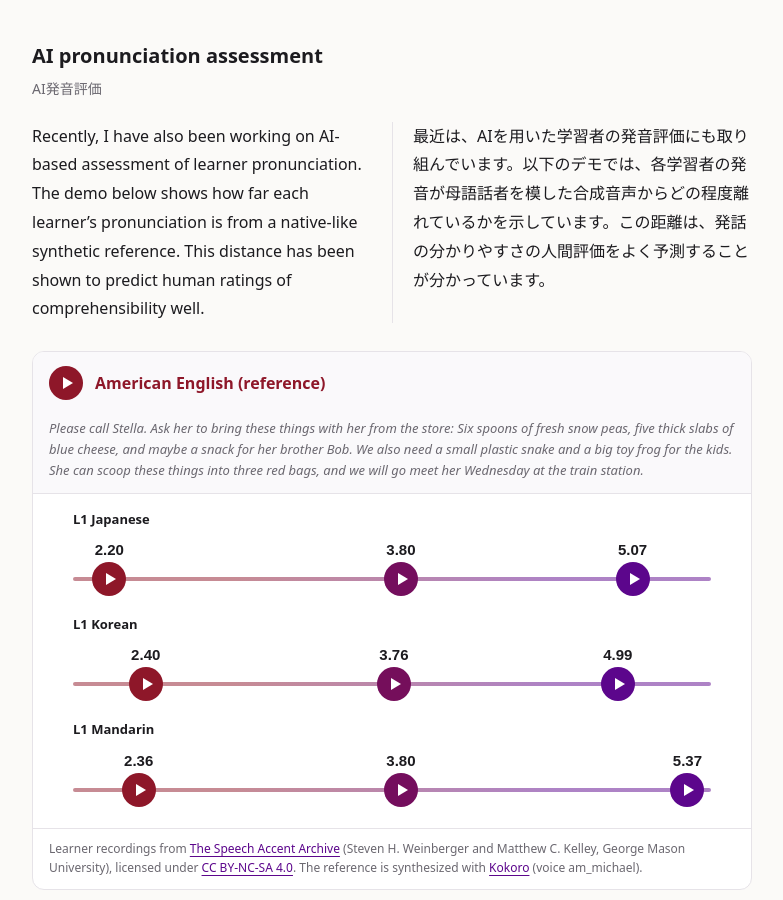
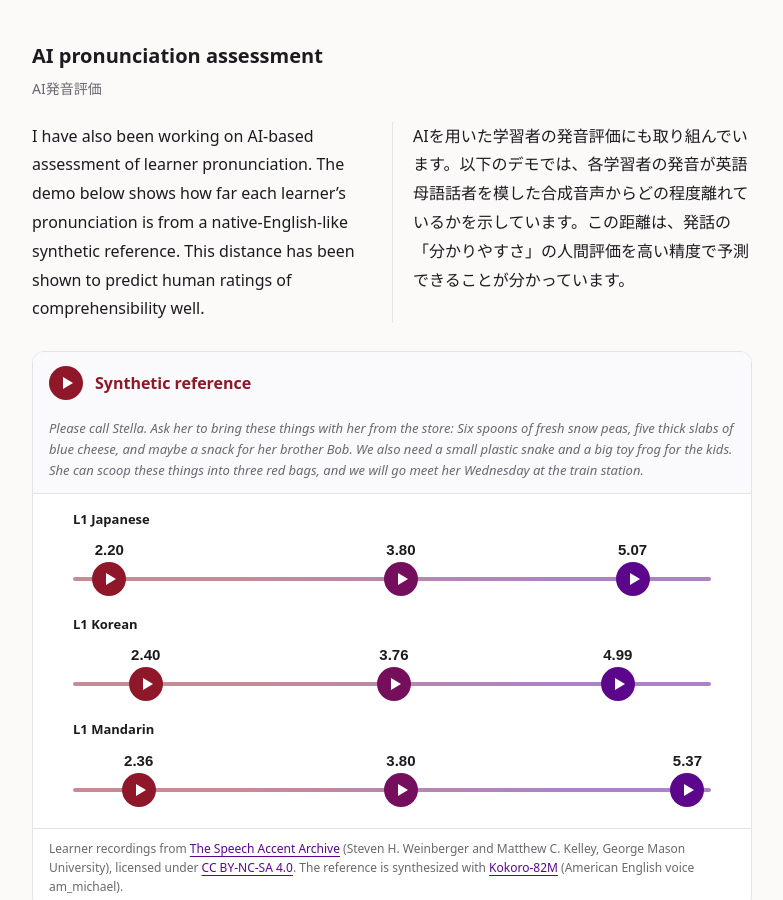
Before and after one commit to kakeru-yazawa/kakeru-yazawa.github.io, a plain HTML site: page projects.html in a window 1280 px wide. Shown: the part 1900-2800 px from the top of the page, without its empty margins (248-1031 px from the left). Drawn offline with Linux system fonts and the light colour scheme.

Commit message:
Projects: revised section texts; reference labelled Synthetic reference
- J-AESOP: uses the corpus to show (citation removed); Japanese with a comma
- Perception: 音声知覚のモデル化も研究しています
- Pronunciation assessment: texts revised; reference label Synthetic reference, Kokoro-82M credited in the caption

Co-Authored-By: Claude Sonnet 5.5 <noreply@anthropic.com>
Claude-Session: https://claude.ai/code/session_017CZecyo9kFjquxA1kZvrWT

```diff
--- a/projects.html
+++ b/projects.html
@@ -38,10 +38,10 @@
     <p class="project-title-ja">第二言語音声コーパス</p>
     <div class="bilingual">
       <div lang="en">
-        <p>I build and analyze L2 speech corpora. The demo below, based on the J&#8209;AESOP corpus (Yazawa et al., 2025), shows how Japanese learners&rsquo; production of English vowels changes with their proficiency.</p>
+        <p>I build and analyze L2 speech corpora. The demo below uses the J&#8209;AESOP corpus to show how Japanese learners&rsquo; production of English vowels changes with their proficiency.</p>
       </div>
       <div>
-        <p>第二言語音声コーパスを構築・分析しています。以下のデモは、J&#8209;AESOPコーパス（Yazawa et al., 2025）を用いて、日本語母語話者の英語母音の発音が習熟度によってどのように変化するかを示したものです。</p>
+        <p>第二言語音声コーパスを構築・分析しています。以下のデモでは、日本語母語話者の英語母音の発音が習熟度によってどのように変化するかを、J&#8209;AESOPコーパスを用いて示しています。</p>
       </div>
     </div>
 
@@ -78,7 +78,7 @@
         <p>Another line of my research is computational modeling of speech perception. The demo below shows a neural network trained on the Corpus of Spontaneous Japanese (CSJ): click or drag on the F1&ndash;F2 plane to see how the network maps each sound onto a vowel category.</p>
       </div>
       <div>
-        <p>音声知覚のモデル化も研究テーマの一つです。以下のデモは日本語話し言葉コーパス（CSJ）で訓練したニューラルネットワークで、F1&ndash;F2平面をクリックまたはドラッグすると、その音がどの母音カテゴリーに分類されるかを確認できます。</p>
+        <p>音声知覚のモデル化も研究しています。以下のデモは日本語話し言葉コーパス（CSJ）で訓練したニューラルネットワークで、F1&ndash;F2平面をクリックまたはドラッグすると、その音がどの母音カテゴリーに分類されるかを確認できます。</p>
       </div>
     </div>
 
@@ -95,17 +95,17 @@
     <p class="project-title-ja">AI発音評価</p>
     <div class="bilingual">
       <div lang="en">
-        <p>Recently, I have also been working on AI-based assessment of learner pronunciation. The demo below shows how far each learner&rsquo;s pronunciation is from a native-like synthetic reference. This distance has been shown to predict human ratings of comprehensibility well.</p>
+        <p>I have also been working on AI-based assessment of learner pronunciation. The demo below shows how far each learner&rsquo;s pronunciation is from a native-English-like synthetic reference. This distance has been shown to predict human ratings of comprehensibility well.</p>
       </div>
       <div>
-        <p>最近は、AIを用いた学習者の発音評価にも取り組んでいます。以下のデモでは、各学習者の発音が母語話者を模した合成音声からどの程度離れているかを示しています。この距離は、発話の分かりやすさの人間評価をよく予測することが分かっています。</p>
+        <p>AIを用いた学習者の発音評価にも取り組んでいます。以下のデモでは、各学習者の発音が英語母語話者を模した合成音声からどの程度離れているかを示しています。この距離は、発話の「分かりやすさ」の人間評価を高い精度で予測できることが分かっています。</p>
       </div>
     </div>
 
     <figure class="apa-demo" lang="en">
       <div class="apa-ref">
-        <button type="button" class="apa-play" data-src="audio/kokoro-am-michael.wav" aria-label="Play the American English reference"></button>
-        <div class="apa-ref-label">American English (reference)</div>
+        <button type="button" class="apa-play" data-src="audio/kokoro-am-michael.wav" aria-label="Play the synthetic reference"></button>
+        <div class="apa-ref-label">Synthetic reference</div>
       </div>
       <p class="apa-passage">Please call Stella. Ask her to bring these things with her from the store: Six spoons of fresh snow peas, five thick slabs of blue cheese, and maybe a snack for her brother Bob. We also need a small plastic snake and a big toy frog for the kids. She can scoop these things into three red bags, and we will go meet her Wednesday at the train station.</p>
       <div class="apa-scale">
@@ -135,7 +135,7 @@
           </div>
         </div>
       </div>
-      <figcaption>Learner recordings from <a href="https://accent.gmu.edu/">The Speech Accent Archive</a> (Steven H. Weinberger and Matthew C. Kelley, George Mason University), licensed under <a href="https://creativecommons.org/licenses/by-nc-sa/4.0/">CC BY-NC-SA 4.0</a>. The reference is synthesized with <a href="https://huggingface.co/hexgrad/Kokoro-82M">Kokoro</a> (voice am_michael).</figcaption>
+      <figcaption>Learner recordings from <a href="https://accent.gmu.edu/">The Speech Accent Archive</a> (Steven H. Weinberger and Matthew C. Kelley, George Mason University), licensed under <a href="https://creativecommons.org/licenses/by-nc-sa/4.0/">CC BY-NC-SA 4.0</a>. The reference is synthesized with <a href="https://huggingface.co/hexgrad/Kokoro-82M">Kokoro-82M</a> (American English voice am_michael).</figcaption>
     </figure>
   </section>
 
```
